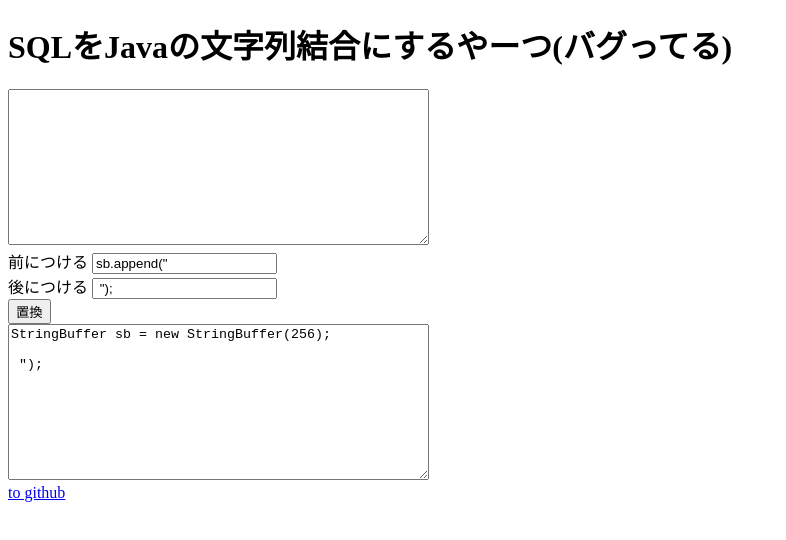
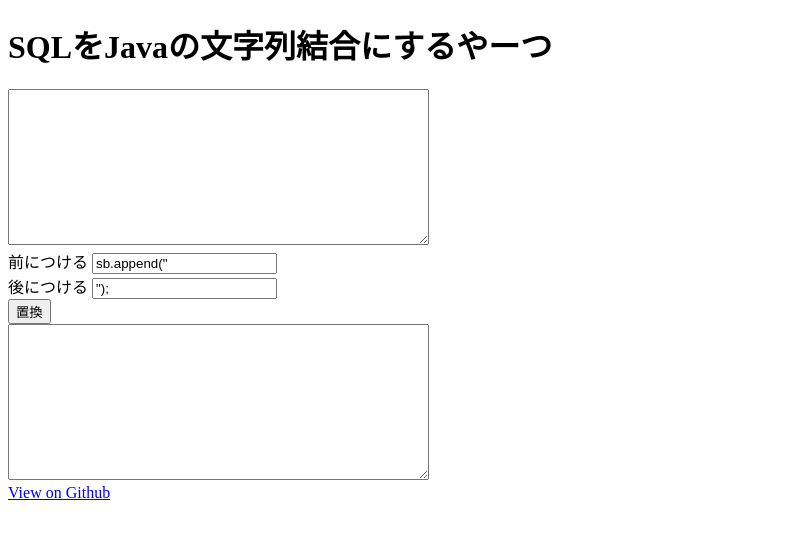
Before and after one commit to hyakuson/SQL2JavaString, a plain HTML site: page index.html in a window 1280 px wide. Both pictures are taken after a click on the button "置換". Shown: the whole page, without its empty margins (0-786 px from the left). Drawn offline with Linux system fonts and the light colour scheme.

Commit message:
アルゴリズム変更

```diff
--- a/index.html
+++ b/index.html
@@ -3,21 +3,21 @@
 
 <head>
     <meta charset="UTF-8">
-    <title>SQLをJavaの文字列結合にする</title>
+    <title>SQLをJavaの文字列結合にするやつ</title>
 </head>
 
 <body>
-    <h1>SQLをJavaの文字列結合にするやーつ(バグってる)</h1>
+    <h1>SQLをJavaの文字列結合にするやーつ</h1>
     <div>
     <textarea id="sql" cols="50" rows="10"></textarea>
     </div>
     <div>
     前につける
-    <input type="text" id="mae" value='sb.append(" '>
+    <input type="text" id="mae" value='sb.append("'>
     </div>
     <div>
     後につける
-    <input type="text" id="ato" value=' ");'>
+    <input type="text" id="ato" value='");'>
     </div>
     <div>
     <button id="replaceButton">置換</button>
@@ -25,16 +25,22 @@
     <div>
     <textarea id="replaced" cols="50" rows="10"></textarea>
     </div>
-    <a href="https://github.com/hyakuson/SQL2JavaString">to github</a>
+    <a href="https://github.com/hyakuson/SQL2JavaString">View on Github</a>
     <script>
         document.getElementById('replaceButton').addEventListener('click', function() {
-            var str = document.getElementById('sql').value + '\r\n';
-            var mae = document.getElementById('mae').value;
-            str = str.replace(/^./mg, mae + '$&');
-            var ato = document.getElementById('ato').value;
-            str = str.replace(/\r?\n/mg, (ato + '\r\n'));
+            var mae = document.getElementById('mae').value,
+                ato = document.getElementById('ato').value,
+                str =  document.getElementById('sql').value,
+                textArray = str.split(/\r\n|\r|\n/),
+                replaced = [];
 
-            document.getElementById('replaced').value = "StringBuffer sb = new StringBuffer(256);\n\r" + str;
+            textArray.forEach(function (text, index) {
+                if (text.length > 0) {
+                    replaced[index] = 'sb.append(" ' + text + ' ");';
+                }
+            });
+
+            document.getElementById('replaced').value = replaced.join("\r\n");
         });
     </script>
 </body>
```
